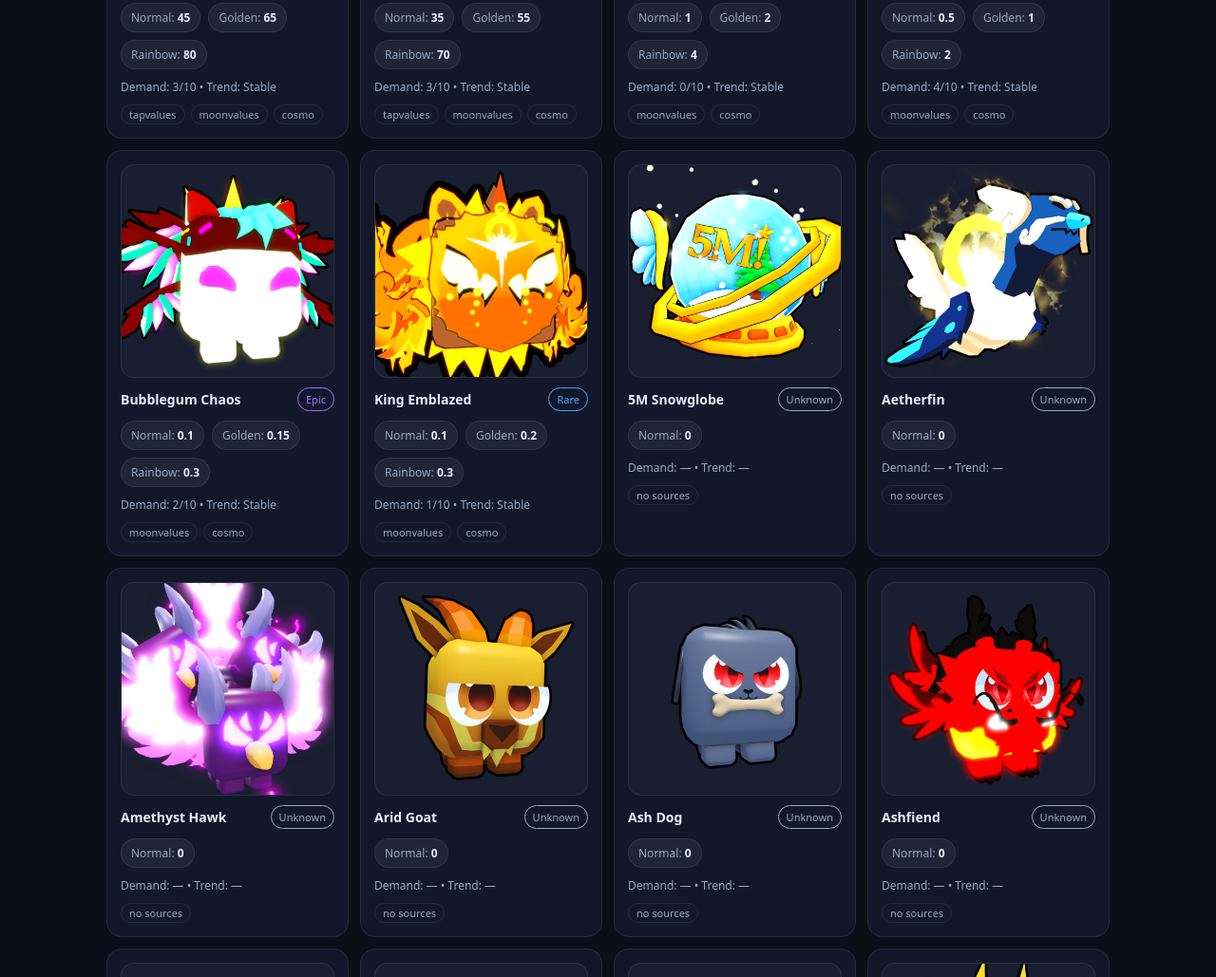
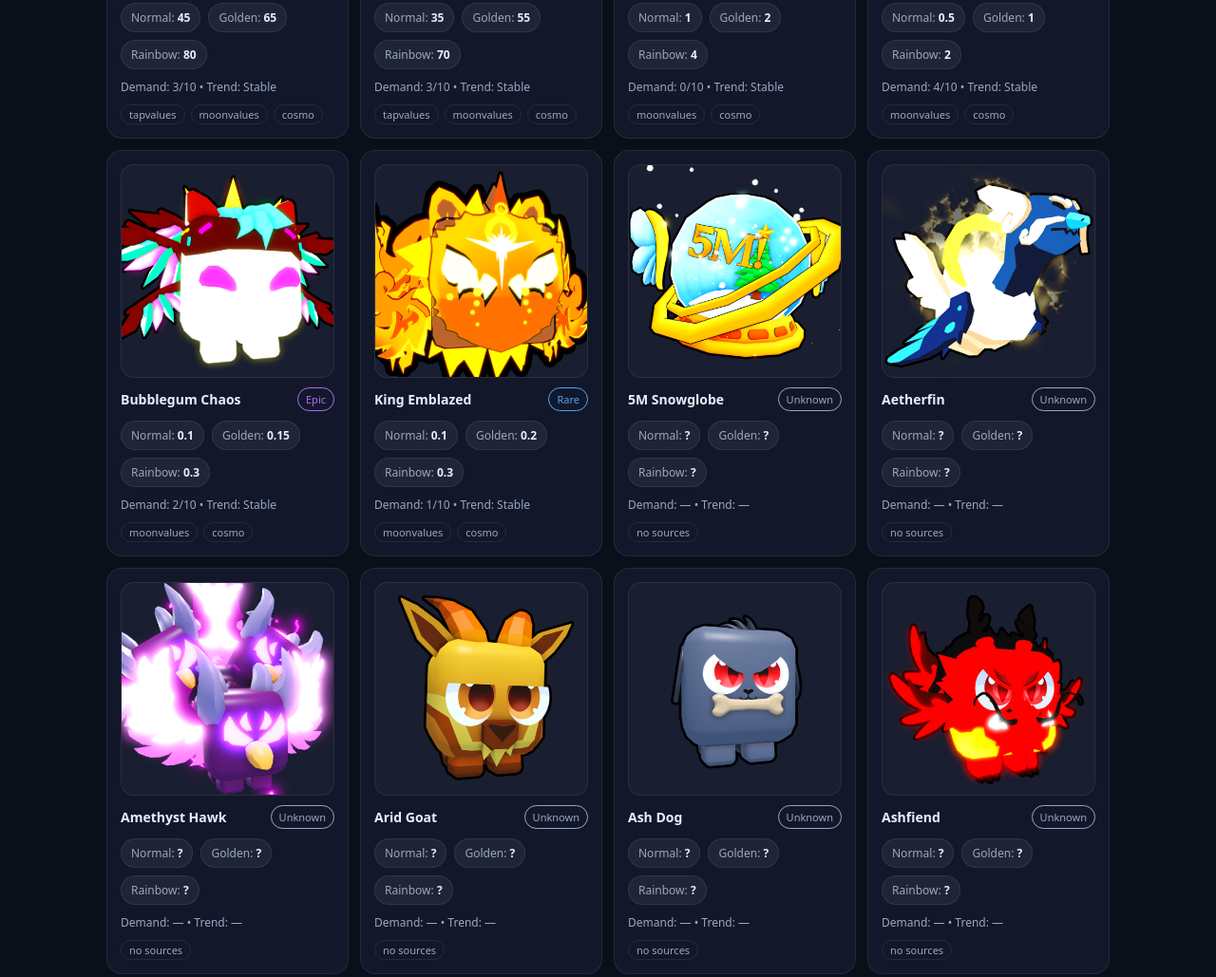
Before and after one commit to hadi134/TapSim-ValueList, a website: page index.html in a window 1280 px wide. Shown: the part 2210-3239 px from the top of the page at 95% size. Drawn offline with Linux system fonts and the light colour scheme.

Commit message:
Always show normal/golden/rainbow for all pets

```diff
--- a/index.html
+++ b/index.html
@@ -85,6 +85,7 @@
   <main>
     <section class="controls">
       <input id="searchInput" type="text" placeholder="Search pets..." />
+
       <select id="raritySelect">
         <option value="all">All rarities</option>
         <option value="common">Common</option>
@@ -142,15 +143,17 @@
       return "#9aa7c2";
     }
 
+    // show ? for missing/zero values
     function formatValue(v) {
-      if (v === null || v === undefined) return "0";
+      if (v === null || v === undefined) return "?";
       if (typeof v === "string") return v;
-      if (Number.isNaN(Number(v))) return "0";
+      if (Number.isNaN(Number(v))) return "?";
+      if (Number(v) === 0) return "?";
       return Number(v).toLocaleString();
     }
 
     function getVariantValues(p) {
-      // Supports both old and new structure
+      // supports both old and new structures
       const values = p.values || {};
       const normal = (values.normal ?? p.value ?? 0);
       const golden = (values.golden ?? 0);
@@ -160,7 +163,6 @@
 
     function bestSortValue(p) {
       const v = getVariantValues(p);
-      // pick highest available variant so sorting makes sense
       return Math.max(Number(v.normal)||0, Number(v.golden)||0, Number(v.rainbow)||0);
     }
 
@@ -199,10 +201,9 @@
         nameRow.appendChild(name);
         nameRow.appendChild(badge);
 
-        // Values row
+        // ✅ Values row (ALWAYS show all 3 variants)
         const pillRow = document.createElement("div");
         pillRow.className = "pillrow";
-
         const show = variantSelect.value;
 
         if (show === "all" || show === "normal") {
@@ -212,28 +213,28 @@
           pillRow.appendChild(pill);
         }
 
-        if ((show === "all" || show === "golden") && Number(golden) > 0) {
+        if (show === "all" || show === "golden") {
           const pill = document.createElement("div");
           pill.className = "pill";
           pill.innerHTML = `Golden: <strong>${formatValue(golden)}</strong>`;
           pillRow.appendChild(pill);
         }
 
-        if ((show === "all" || show === "rainbow") && Number(rainbow) > 0) {
+        if (show === "all" || show === "rainbow") {
           const pill = document.createElement("div");
           pill.className = "pill";
           pill.innerHTML = `Rainbow: <strong>${formatValue(rainbow)}</strong>`;
           pillRow.appendChild(pill);
         }
 
-        // Demand + Trend
+        // Demand + Trend line
         const meta = document.createElement("div");
         meta.className = "tiny";
         const demand = pet.demand !== undefined ? `${pet.demand}/10` : "—";
         const trend = pet.trend || "—";
         meta.textContent = `Demand: ${demand} • Trend: ${trend}`;
 
-        // Sources row
+        // Sources
         const sources = document.createElement("div");
         sources.className = "sources";
         const keys = pet.sources ? Object.keys(pet.sources) : [];
```
